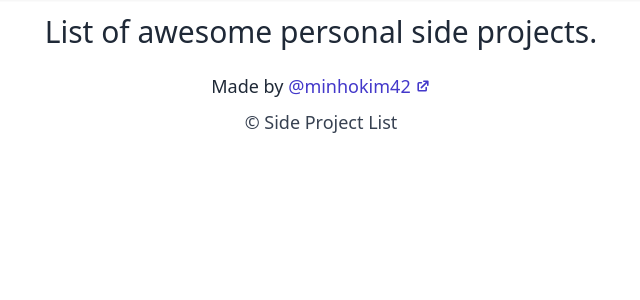
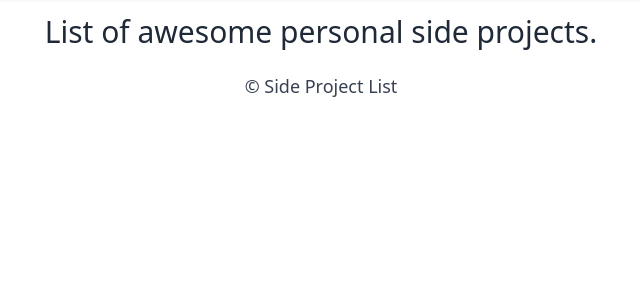
Before and after one commit to minho42/sideprojectlist, a Django app: page /about/ in a window 1280 px wide. Shown: the part 65-365 px from the top of the page, without its empty margins (319-959 px from the left). Run offline with Django 3.2, Linux system fonts and the light colour scheme; style sheets or scripts are compiled from the project's sources; parts of the project's set-up code (start-up, migrations or seed data) failed here and were passed over; some libraries are stand-ins or nearby versions.

Commit message:
remove twitter handle

```diff
--- a/requirements.txt
+++ b/requirements.txt
@@ -3,7 +3,6 @@ asgiref==3.5.0
 async-generator==1.10
 async-timeout==4.0.2
 attrs==21.4.0
-backports.zoneinfo==0.2.1
 billiard==3.6.4.0
 black==22.3.0
 celery==5.2.3
--- a/templates/about.html
+++ b/templates/about.html
@@ -8,16 +8,6 @@
   <div class="text-3xl font-light leading-8 mb-6">
     List of awesome personal side projects.
   </div>
-  <div class="mb-2">Made by
-    <a href="https://twitter.com/minhokim42" target="_blank" rel="noopener noreferrer"
-      class="inline-flex items-center text-indigo-700 hover:text-indigo-700 hover:underline">@minhokim42
-      <svg class="h-4 w-4 ml-1" xmlns="http://www.w3.org/2000/svg" viewBox="0 0 20 20" fill="currentColor">
-        <path d="M11 3a1 1 0 100 2h2.586l-6.293 6.293a1 1 0 101.414 1.414L15 6.414V9a1 1 0 102 0V4a1 1 0 00-1-1h-5z" />
-        <path d="M5 5a2 2 0 00-2 2v8a2 2 0 002 2h8a2 2 0 002-2v-3a1 1 0 10-2 0v3H5V7h3a1 1 0 000-2H5z" />
-      </svg>
-    </a>
-  </div>
-
   <div class="text-gray-700">© Side Project List</div>
 </div>
 
```
Also changed, not shown: frontend/src/components/About.js (+4 -16 lines).
